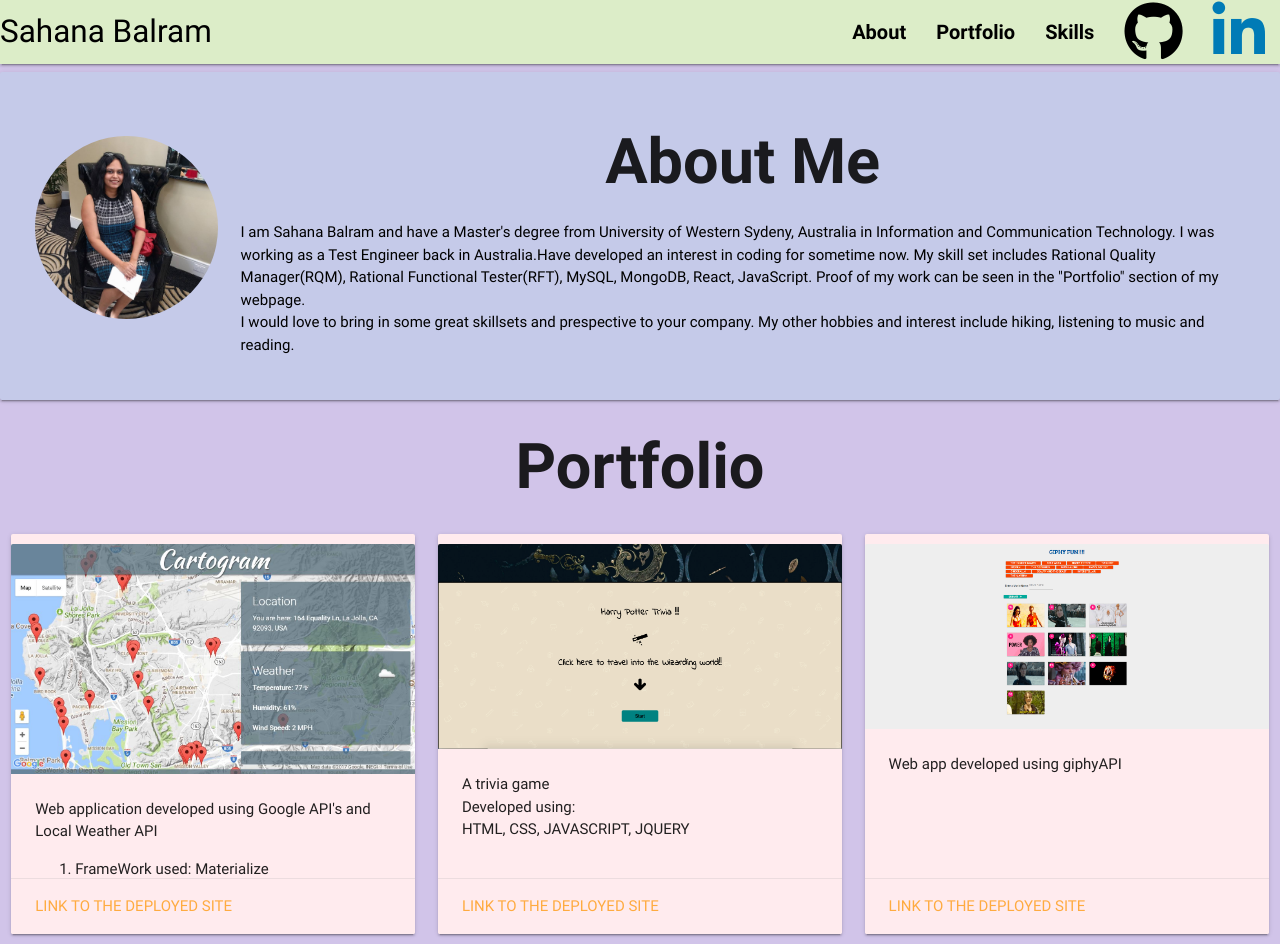
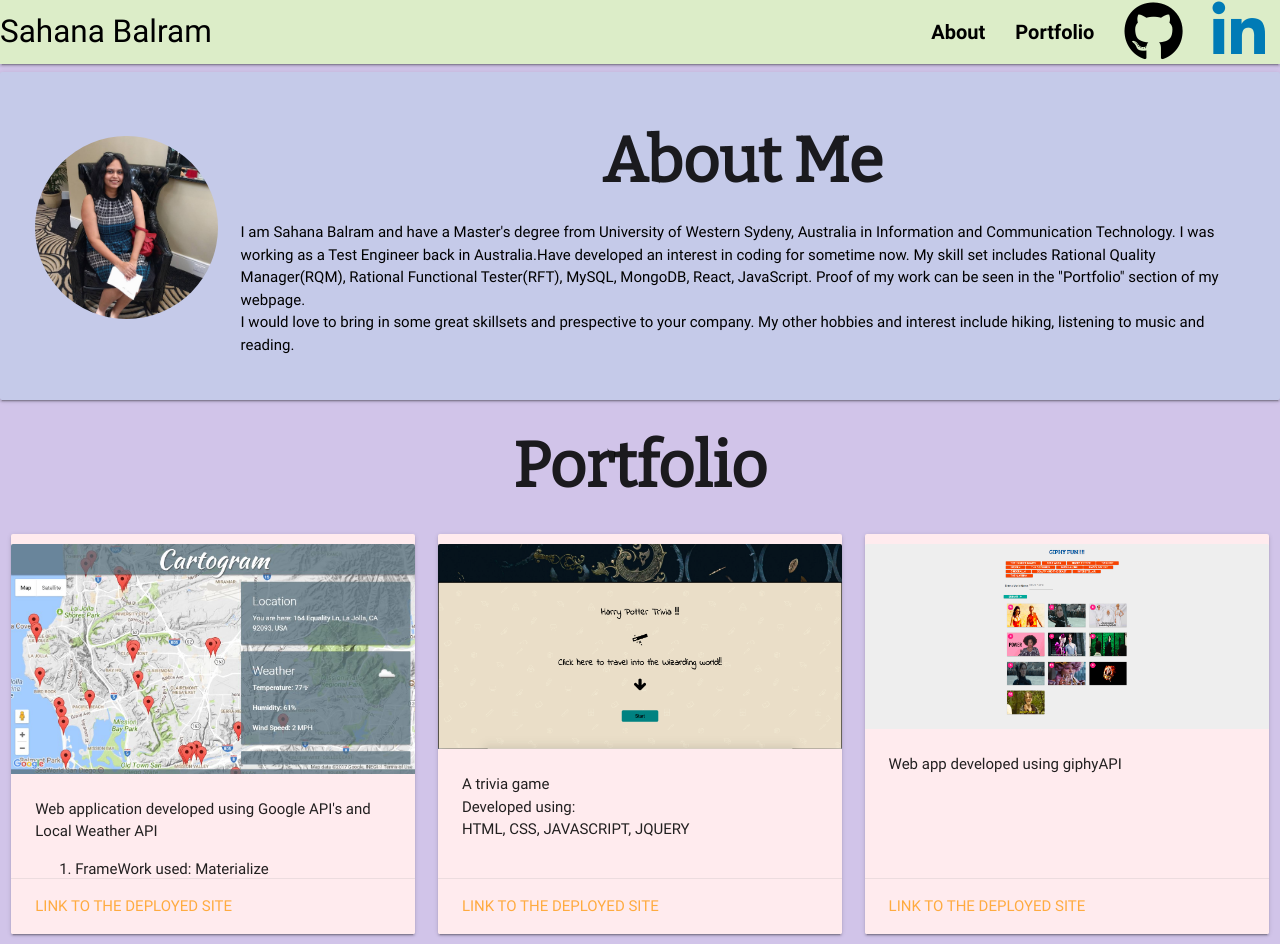
Before and after one commit to sahanabalram/portfolio, a plain HTML site: page index.html in a window 1280 px wide. Shown: the top 944 px of the page. Drawn offline with nearby package versions, Linux system fonts and the light colour scheme.

Commit message:
Add font

```diff
--- a/assets/css/style.css
+++ b/assets/css/style.css
@@ -18,13 +18,14 @@ img {
     margin-top: 10px;
 }
 
-#about-link, #skills-link, #portfolio-link {
+#about-link, #portfolio-link {
     color: black;
     font-size: 20px;
     font-weight: bold;
 }
 h1 {
     font-weight: bolder;
+    font-family: 'Bitter', serif;
 }
 body {
     background-color: #d1c4e9;
--- a/index.html
+++ b/index.html
@@ -11,6 +11,7 @@
     <!-- Compiled and minified JavaScript -->
     <script src="https://cdnjs.cloudflare.com/ajax/libs/materialize/0.100.2/js/materialize.min.js"></script>
     <link href="https://fonts.googleapis.com/icon?family=Material+Icons" rel="stylesheet">
+    <link href="https://fonts.googleapis.com/css?family=Bitter" rel="stylesheet">
     <link rel="stylesheet" href="assets/css/style.css">
     <script src="https://use.fontawesome.com/62f4e174f3.js"></script>
     <script type="text/javascript" src="assets/javascript/portfolio.js"></script>
@@ -25,7 +26,6 @@
 
                     <li><a href="#about" id="about-link">About</a></li>
                     <li><a href="#portfolio" id="portfolio-link">Portfolio</a></li>
-                    <li><a href="#skills" id="skills-link">Skills</a></li>
                     <li><a href="https://github.com/sahanabalram" target="_blank"><i class="fa fa-github fa-4x"></i></a></li>
                     <li><a href="https://www.linkedin.com/in/sahana-balram/" target="_blank"><i class="fa fa-linkedin fa-4x"></i></a></li>
                 </ul>
```
